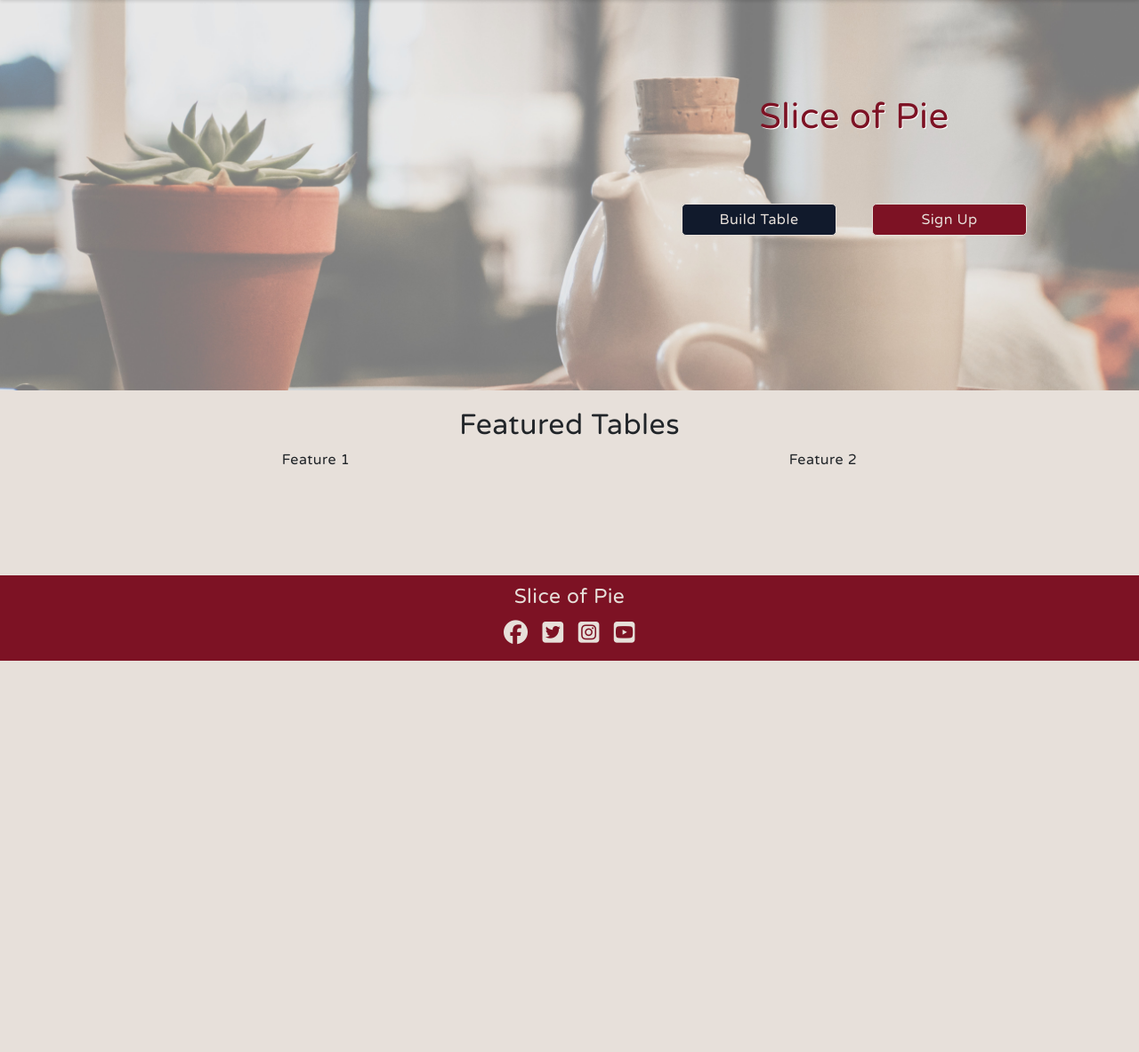
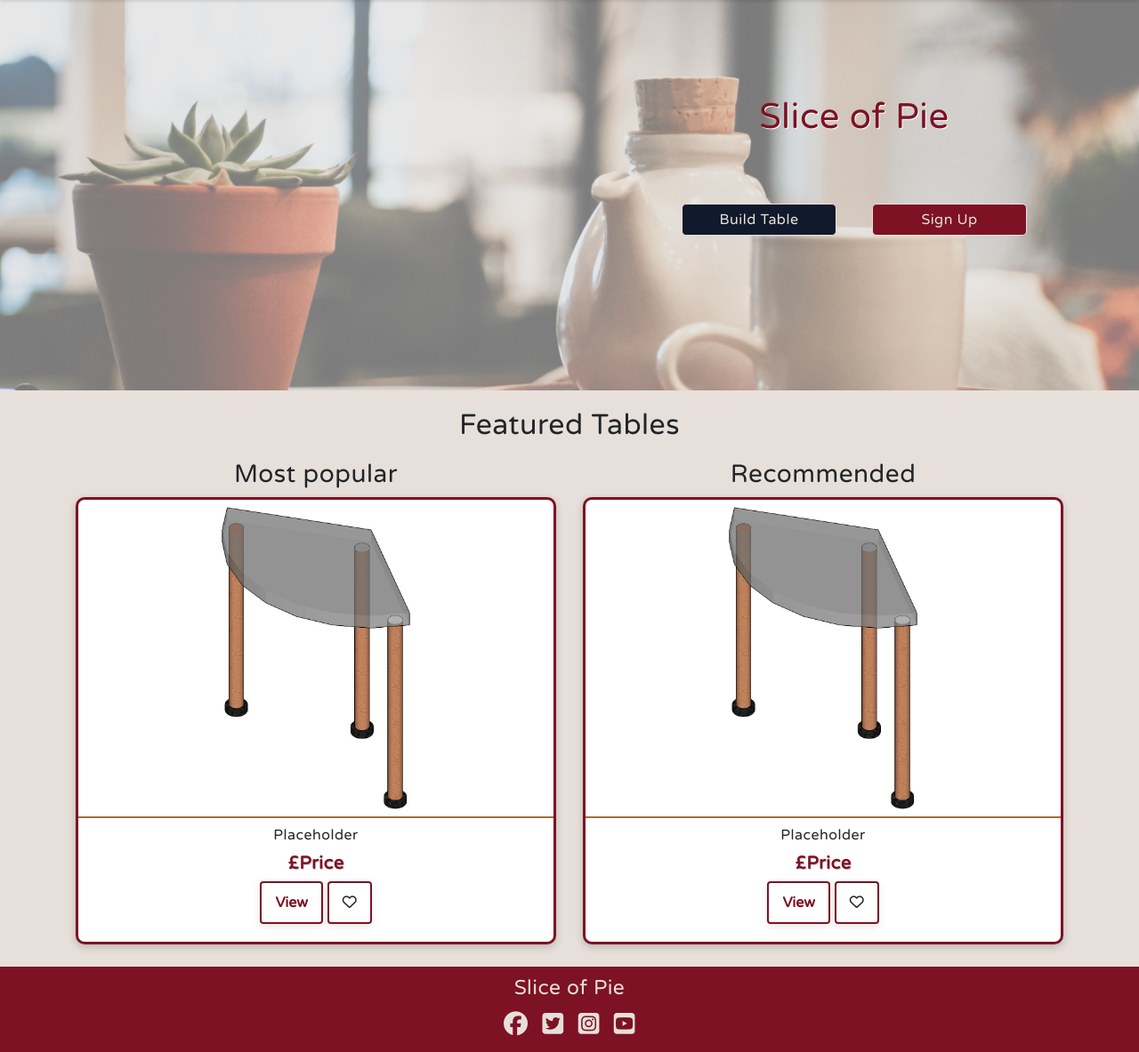
Before and after one commit to franciskershaw/slice-of-pie, a Django app: page / in a window 1280 px wide. Shown: the part 57-1240 px from the top of the page at 89% size. Before the commit the page ends 800 px from the top, so only its background shows below. Run offline with Django 3.2, Linux system fonts and the light colour scheme; some libraries are stand-ins or nearby versions.

Commit message:
add placeholders for featured section

```diff
--- a/home/templates/home/index.html
+++ b/home/templates/home/index.html
@@ -33,10 +33,54 @@
         <h2>Featured Tables</h2>
         <div class="row">
             <div class="col-12 col-lg-6">
-                Feature 1
+                <h3>Most popular</h3>
+                <div class="product-card-container">
+                    <div class="product-card">
+                       <div class="product-card-image-container">
+                          <img class="product-image" src="/media/placeholder.jpg" alt="">
+                       </div>
+                       <div class="product-card-text-container">
+                          <h3 class="product-card-text product-card-title">Placeholder</h3>
+                       </div>
+                       <div class="product-card-text-container">
+                          <h3 class="product-card-text product-card-price">£Price</h3>
+                       </div>
+                       <div class="product-card-cta-container">
+                          <button class="btn product-card-view">
+                             <a href="#">View</a>
+                          </button>
+                          <button class="btn product-card-fav">
+                             <i class="far fa-heart" aria-hidden="true"></i>
+                             <span class="sr-only">Add to wishlist</span>
+                          </button>
+                       </div>
+                    </div>
+                 </div>
             </div>
             <div class="col-12 col-lg-6">
-                Feature 2
+                <h3>Recommended</h3>
+                <div class="product-card-container">
+                    <div class="product-card">
+                       <div class="product-card-image-container">
+                          <img class="product-image" src="/media/placeholder.jpg" alt="">
+                       </div>
+                       <div class="product-card-text-container">
+                          <h3 class="product-card-text product-card-title">Placeholder</h3>
+                       </div>
+                       <div class="product-card-text-container">
+                          <h3 class="product-card-text product-card-price">£Price</h3>
+                       </div>
+                       <div class="product-card-cta-container">
+                          <button class="btn product-card-view">
+                             <a href="#">View</a>
+                          </button>
+                          <button class="btn product-card-fav">
+                             <i class="far fa-heart" aria-hidden="true"></i>
+                             <span class="sr-only">Add to wishlist</span>
+                          </button>
+                       </div>
+                    </div>
+                 </div>
             </div>
         </div>
     </section>
--- a/static/css/base.css
+++ b/static/css/base.css
@@ -541,6 +541,10 @@ ul.errorlist {
   text-shadow: 1px 1px white;
 }
 
+.feature-section h2 {
+  margin-bottom: 20px;
+}
+
 a#sign-up-btn {
   background-color: var(--burgendy);
 }
```
Also changed, not shown: README.md.
